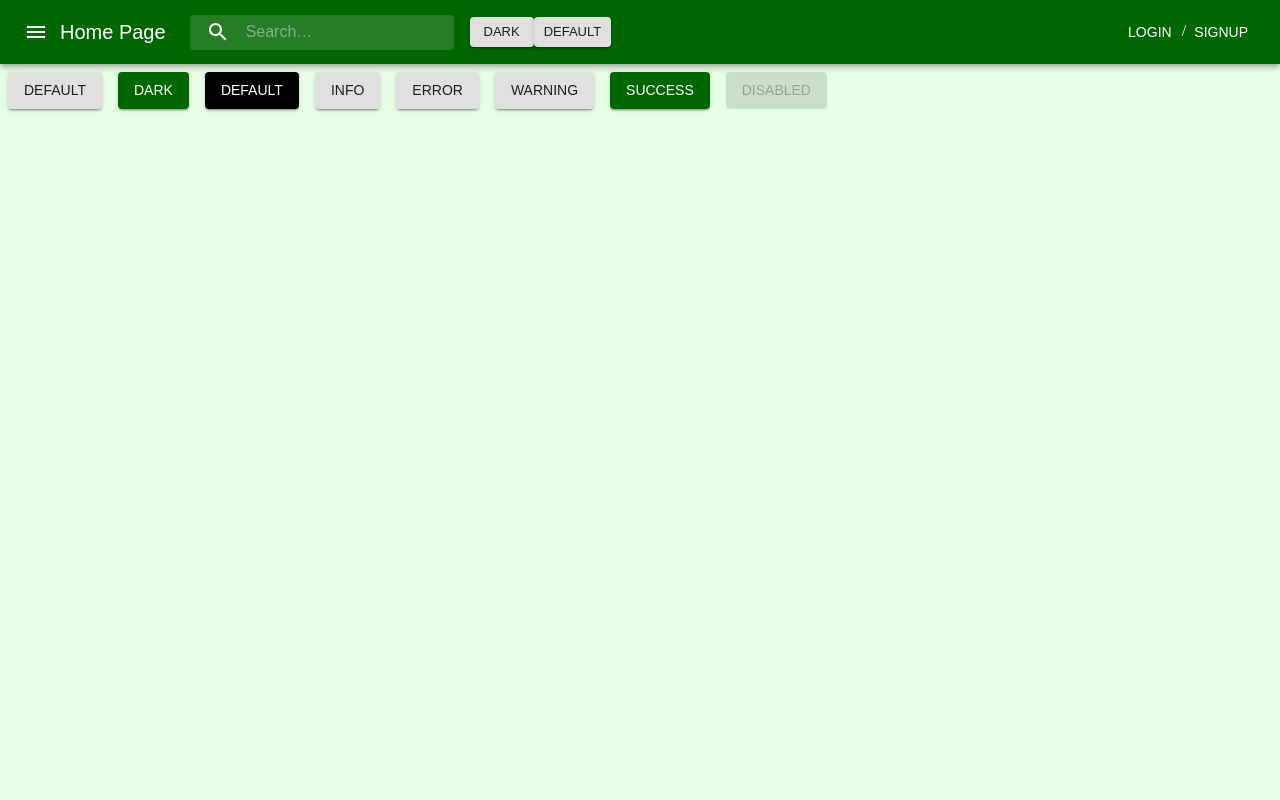
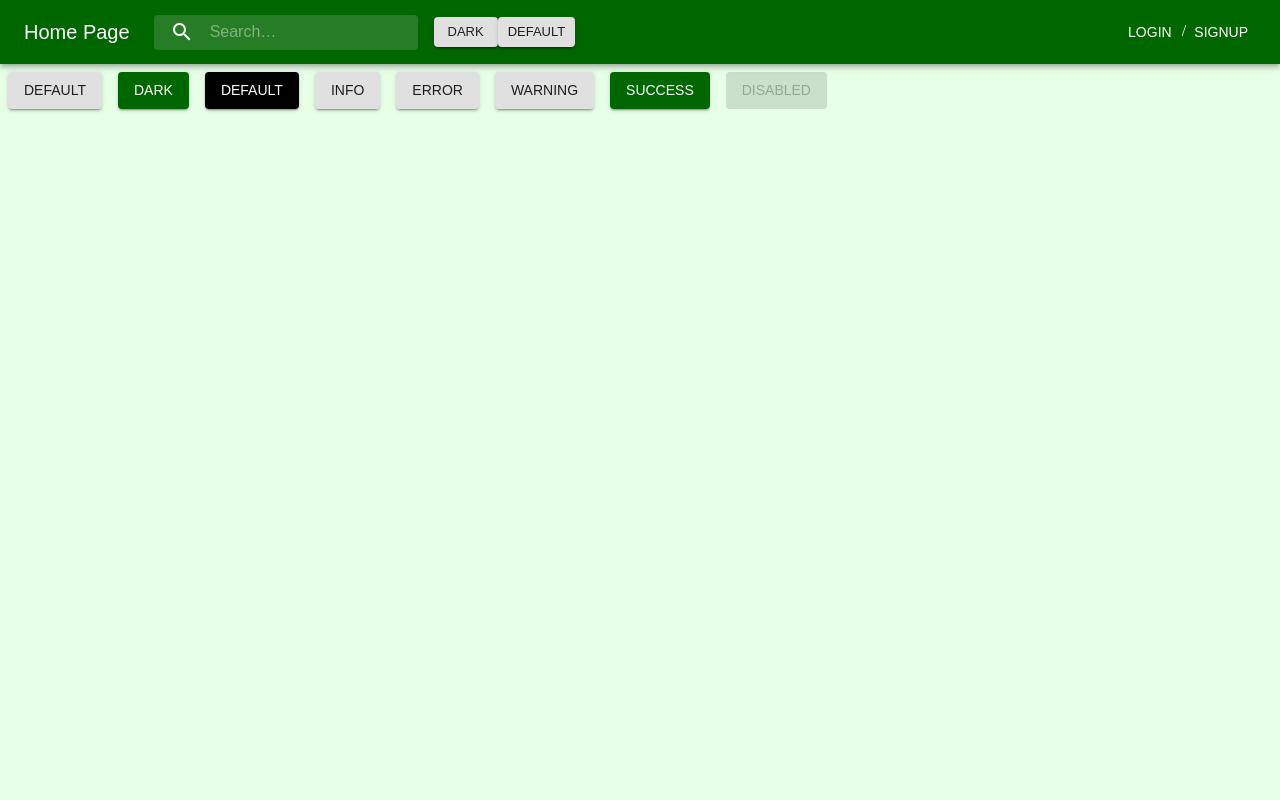
Before and after one commit to Koblinskis/Dionysus-frontend, a React (Create React App) app: page / in a window 1280 px wide. Shown: the top 800 px of the page. Built offline with nearby package versions, Linux system fonts and the light colour scheme.

Commit message:
hide buttons while logged out

```diff
--- a/src/components/Header.js
+++ b/src/components/Header.js
@@ -281,7 +281,7 @@ export default function Header(props) {
           {sideList('left')}
         </Drawer>
         <Toolbar>
-          <IconButton
+          {!login && <IconButton
             edge="start"
             className={classes.menuButton}
             aria-label="open drawer"
@@ -289,7 +289,7 @@ export default function Header(props) {
             onClick={toggleDrawer('left', true)}
           >
             <MenuIcon />
-          </IconButton>
+          </IconButton>}
           <Typography className={classes.title} variant="h6" noWrap>
             Home Page
           </Typography>
```
